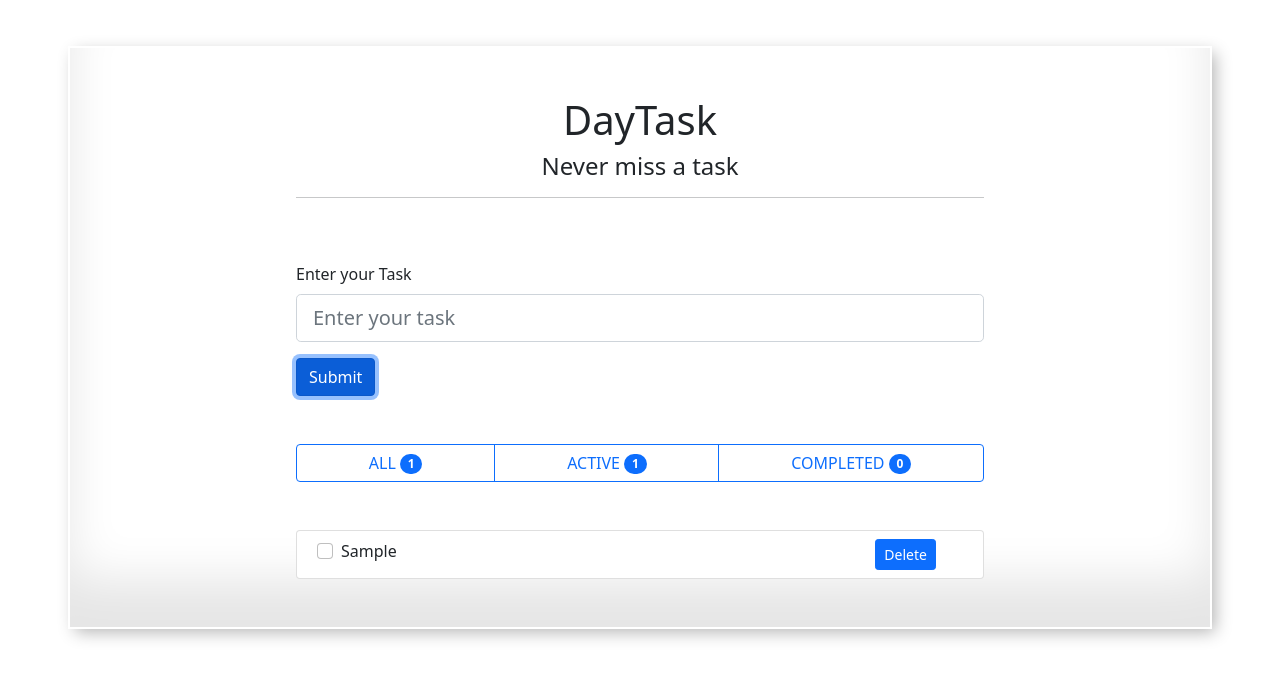
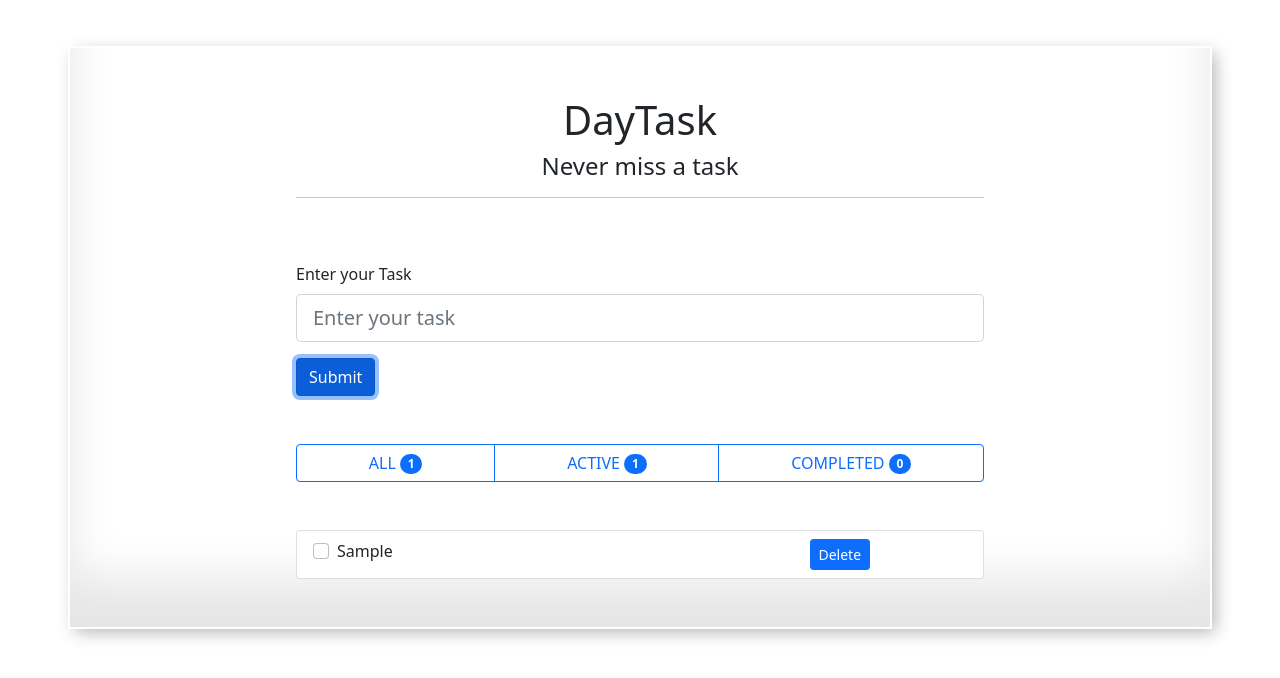
Before and after one commit to rodolphonapoleon/todo-app, a React (Create React App) app: page / in a window 1280 px wide. Both pictures are taken after typing "Sample" into the empty fields and a click on the button "Submit". Shown: the top 678 px of the page. Built offline with nearby package versions, Linux system fonts and the light colour scheme.

Commit message:
fixed margin right delete button

```diff
--- a/src/components/Todo.js
+++ b/src/components/Todo.js
@@ -4,8 +4,8 @@ import "bootstrap/dist/css/bootstrap.min.css";
 export default function Todo(props) {
   return (
     <ListGroupItem>
-      <Row className="px-1">
-        <Col xs="10">
+      <Row className="pe-3">
+        <Col xs="9">
           <Form.Check
             type="checkbox"
             label={props.name}
@@ -13,7 +13,7 @@ export default function Todo(props) {
             onChange={() => props.toggleCompleted(props.id)}
           ></Form.Check>
         </Col>
-        <Col xs="2">
+        <Col xs="3">
           <Button
             type="button"
             size="sm"
```
